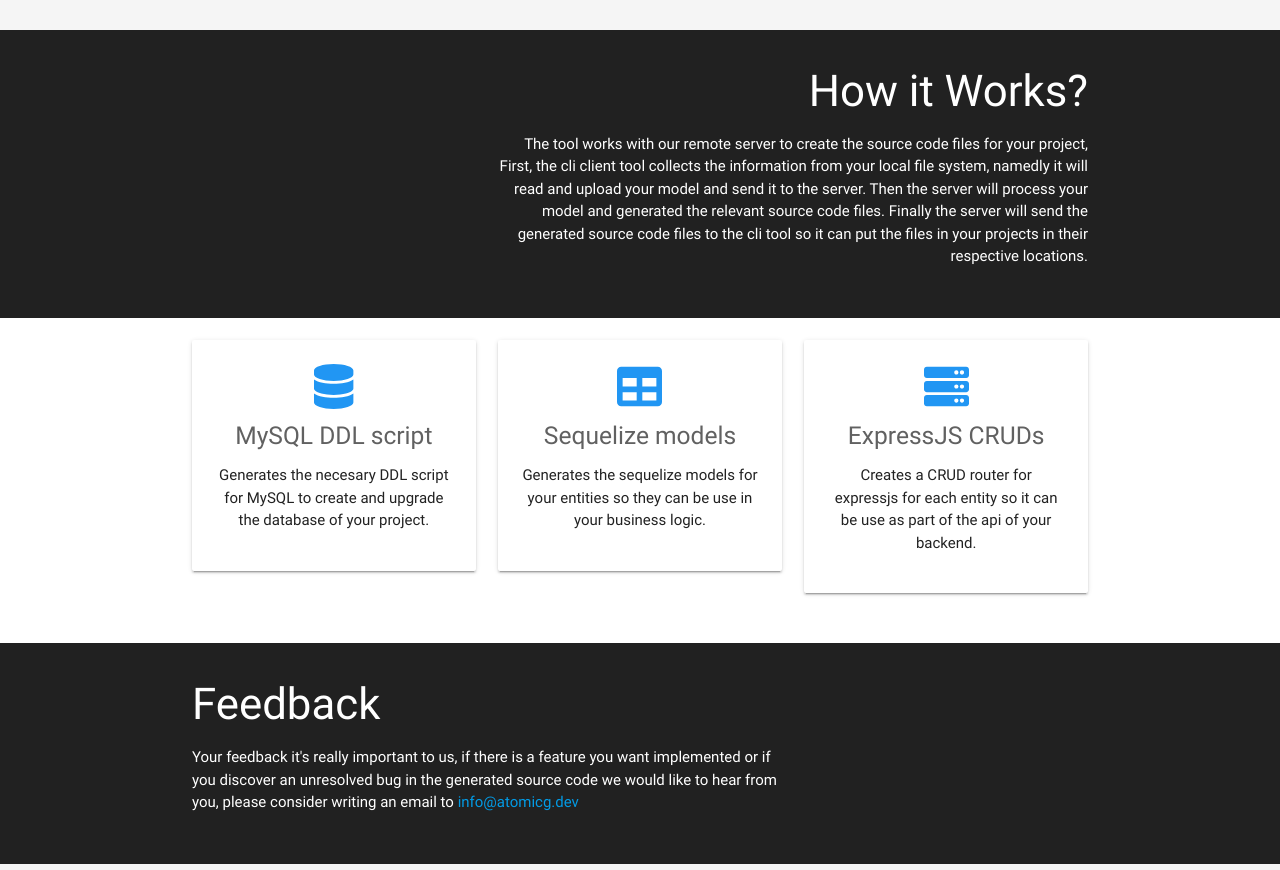
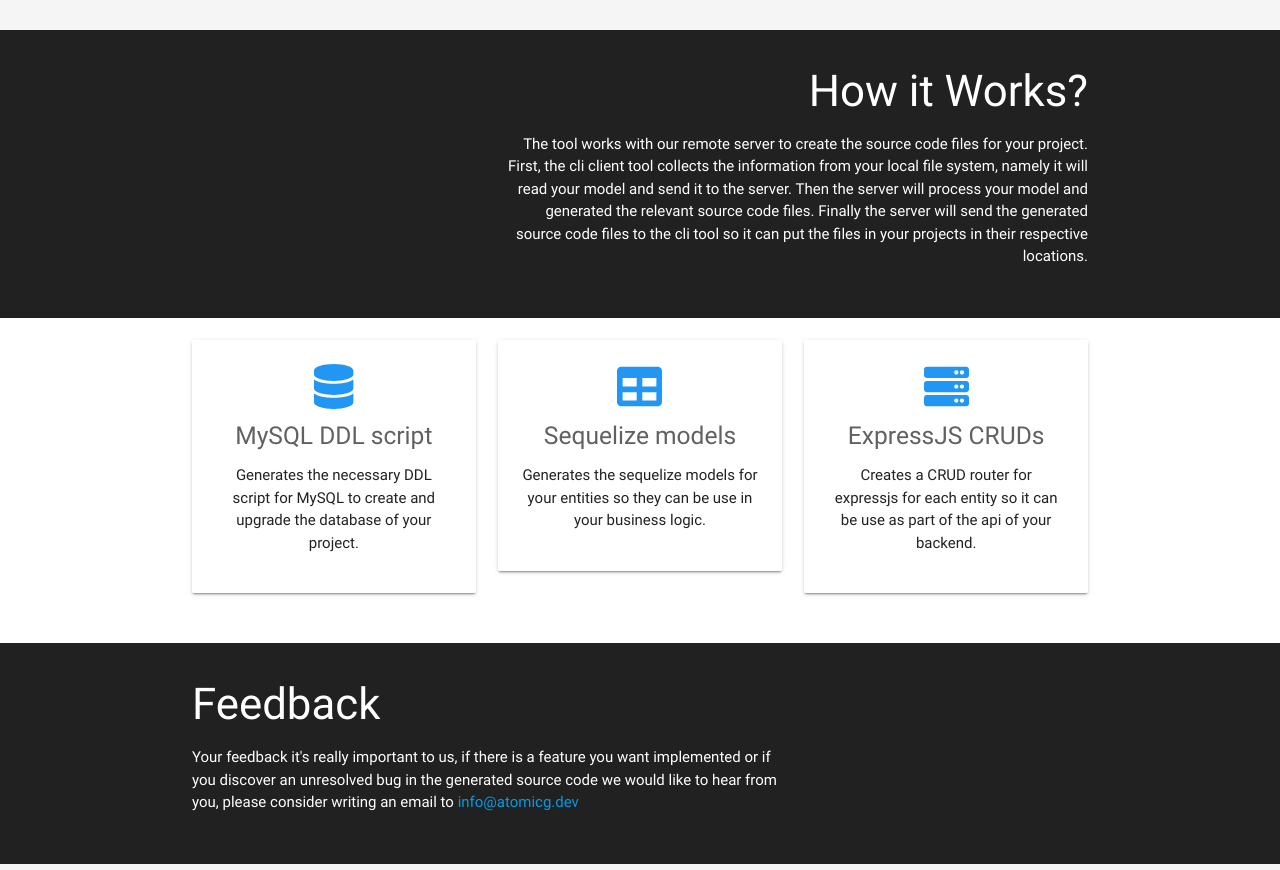
Before and after one commit to atomicgtool/atomicg-web, a plain HTML site: page index.html in a window 1280 px wide. Shown: the part 880-1750 px from the top of the page. Drawn offline with nearby package versions, Linux system fonts and the light colour scheme.

Commit message:
changing typos.

```diff
--- a/index.html
+++ b/index.html
@@ -45,7 +45,7 @@
         <div class="showcase container">
             <div class="row">
                 <div class="col s12 m6 center">
-                    <h4>Generate repetitive source code files for your project from then command line.</h4>
+                    <h4>Generate repetitive source code files for your project from the command line.</h4>
                     <br>
                     <br>
                     <a href="https://www.npmjs.com/package/@atomicg/atomicg" class="btn btn btn-large blue white-text">Begin</a>
@@ -82,7 +82,7 @@
                 </div>
                 <div class="col s12 m8 right-align">
                     <h3>How it Works?</h3>
-                    <p>The tool works with our remote server to create the source code files for your project, First, the cli client tool collects the information from your local file system, namedly it will read and upload your model and send it to the server. Then the server will process your model and generated the relevant source code files. Finally the server will send the generated source code files to the cli tool so it can put the files in your projects in their respective locations.</p>
+                    <p>The tool works with our remote server to create the source code files for your project. First, the cli client tool collects the information from your local file system, namely it will read your model and send it to the server. Then the server will process your model and generated the relevant source code files. Finally the server will send the generated source code files to the cli tool so it can put the files in your projects in their respective locations.</p>
                 </div>
             </div>
         </div>
@@ -95,7 +95,7 @@
                     <div class="card-panel">
                         <i class="fa fa-database fa-3x blue-text"></i>
                         <h5 class="grey-text text-darken-2">MySQL DDL script</h5>
-                        <p>Generates the necesary DDL script for MySQL to create and upgrade the database of your project.</p>
+                        <p>Generates the necessary DDL script for MySQL to create and upgrade the database of your project.</p>
                     </div>
                 </div>
 
```
